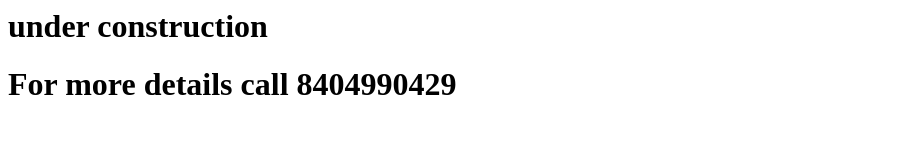
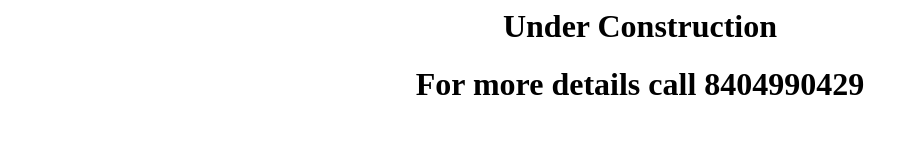
Before and after one commit to meraja3/Dialforservices, a plain HTML site: page index.html in a window 1280 px wide. Shown: the whole page, without its empty margins (0-919 px from the left). Drawn offline with Linux system fonts and the light colour scheme.

Commit message:
Update index.html

```diff
--- a/index.html
+++ b/index.html
@@ -1,5 +1,6 @@
 <html>
-  <h1> under construction</h1>
+  <center>
+  <h1> Under Construction</h1>
   <h1> For more details call 8404990429</h1>
-
+  </center>
 </html>
```
